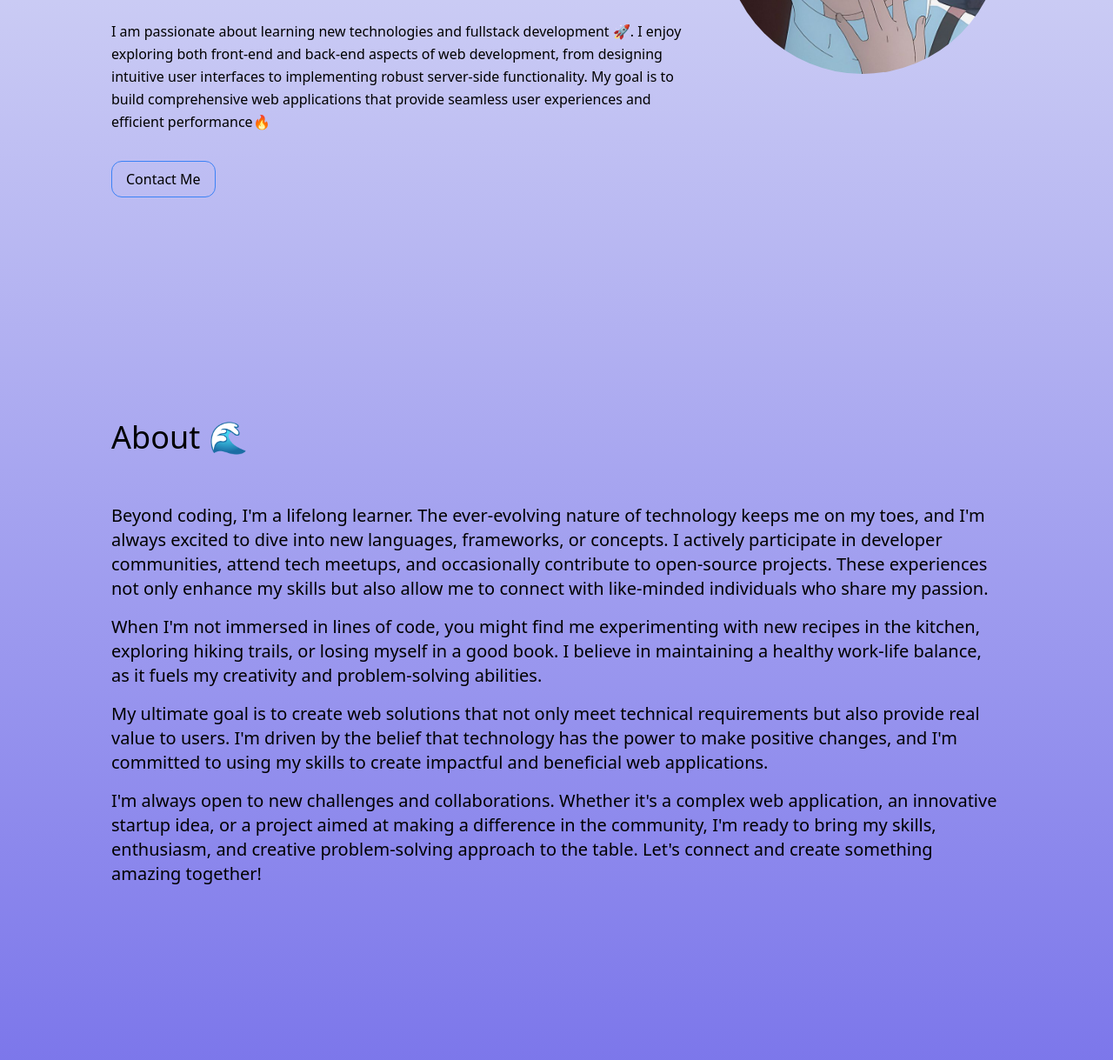
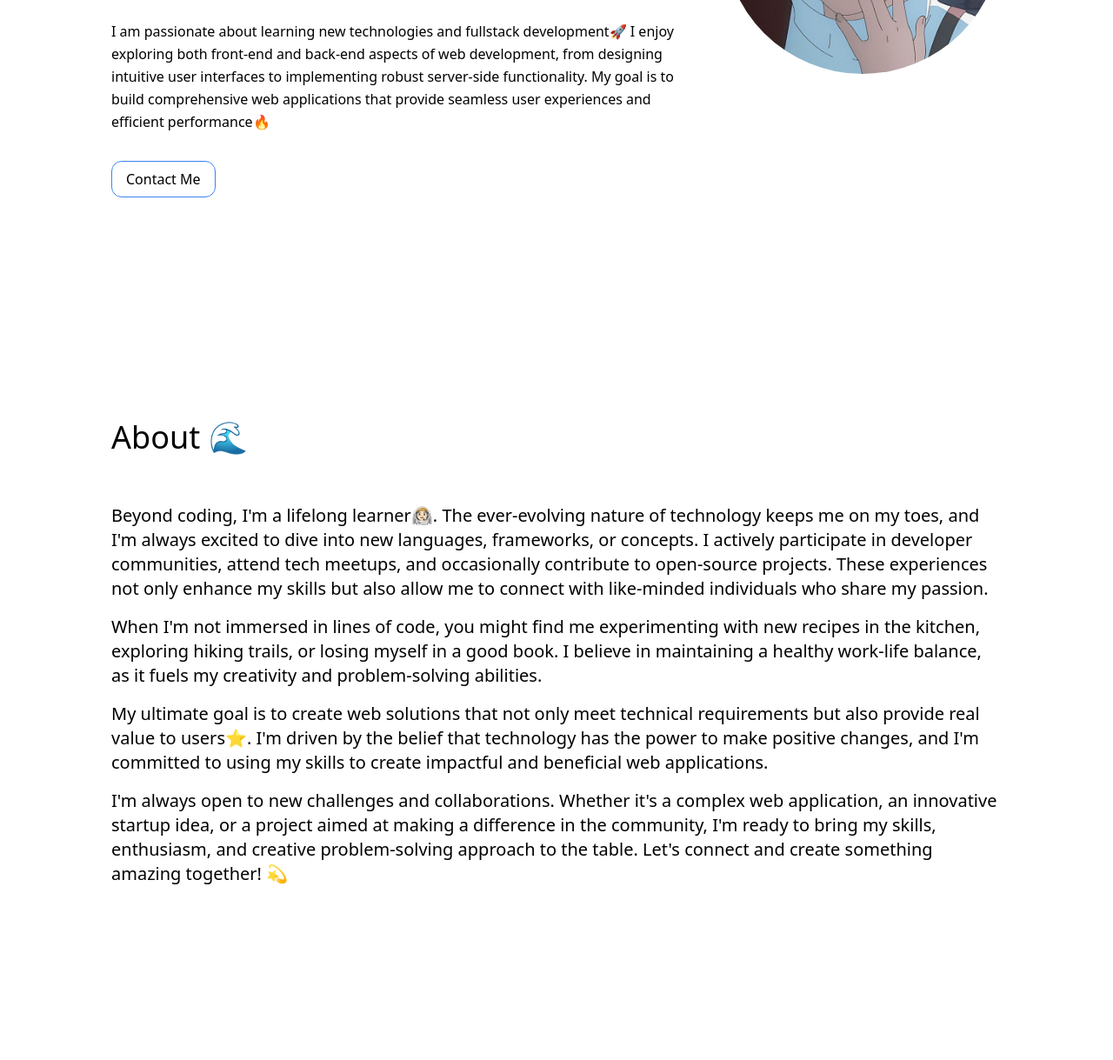
Before and after one commit to lumierevy/assignment-three, a website: page src/index.html in a window 1280 px wide. Shown: the part 609-1828 px from the top of the page at 87% size. Drawn offline with Linux system fonts and the light colour scheme.

Commit message:
test merge dari testbranch

```diff
--- a/src/index.html
+++ b/src/index.html
@@ -6,7 +6,7 @@
     <title>Personal Web</title>
     <link href="./css/output.css" rel="stylesheet" />
   </head>
-  <body class="bg-gradient-to-b from-slate-100 to-indigo-600">
+  <body>
     <!-- navbar -->
     <nav
       class="flex justify-around mx-auto items-center p-4 sm:p-6 md:p-8 w-full fixed z-10"
@@ -31,7 +31,7 @@
             </h1>
             <p class="leading-relaxed">
               I am passionate about learning new technologies and fullstack
-              development 🚀. I enjoy exploring both front-end and back-end
+              development🚀 I enjoy exploring both front-end and back-end
               aspects of web development, from designing intuitive user
               interfaces to implementing robust server-side functionality. My
               goal is to build comprehensive web applications that provide
@@ -62,7 +62,7 @@
           <p class="text-base sm:text-lg md:text-xl leading-relaxed space-y-4">
             <span class="block mt-4"></span>
 
-            Beyond coding, I'm a lifelong learner. The ever-evolving nature of
+            Beyond coding, I'm a lifelong learner🧑🏻‍🚀. The ever-evolving nature of
             technology keeps me on my toes, and I'm always excited to dive into
             new languages, frameworks, or concepts. I actively participate in
             developer communities, attend tech meetups, and occasionally
@@ -81,7 +81,7 @@
             <span class="block mt-4"></span>
 
             My ultimate goal is to create web solutions that not only meet
-            technical requirements but also provide real value to users. I'm
+            technical requirements but also provide real value to users⭐. I'm
             driven by the belief that technology has the power to make positive
             changes, and I'm committed to using my skills to create impactful
             and beneficial web applications.
@@ -92,7 +92,7 @@
             complex web application, an innovative startup idea, or a project
             aimed at making a difference in the community, I'm ready to bring my
             skills, enthusiasm, and creative problem-solving approach to the
-            table. Let's connect and create something amazing together!
+            table. Let's connect and create something amazing together! 💫
           </p>
         </div>
         <div></div>
```
Also changed, not shown: src/css/output.css.
